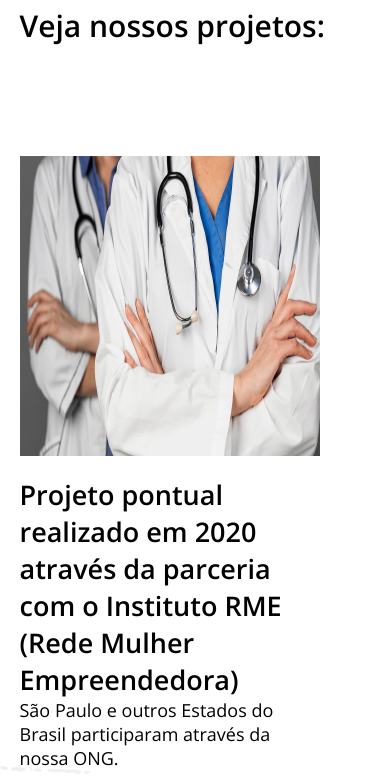
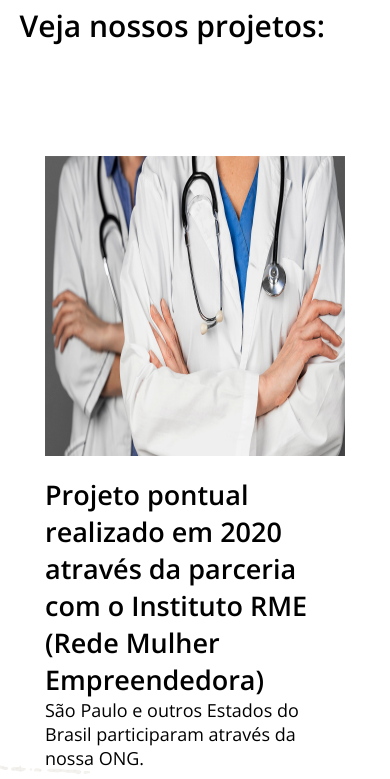
Before and after one commit to vitorfail/themis, a Next.js app: page / in a window 390 px wide. Shown: the part 740-1519 px from the top of the page. Built offline with nearby package versions, Linux system fonts and the light colour scheme; a web font is replaced by a local one.

Commit message:
ajustando os cards responsivos

```diff
--- a/src/app/components/Noticias/index.css
+++ b/src/app/components/Noticias/index.css
@@ -40,6 +40,10 @@
     margin-top: 48%;
   }
   #cont-card{
+    flex-direction: column;
+    width: 100%;
+    display: flex;
+    align-items: center;
     justify-content: center;
   }
 }
```
